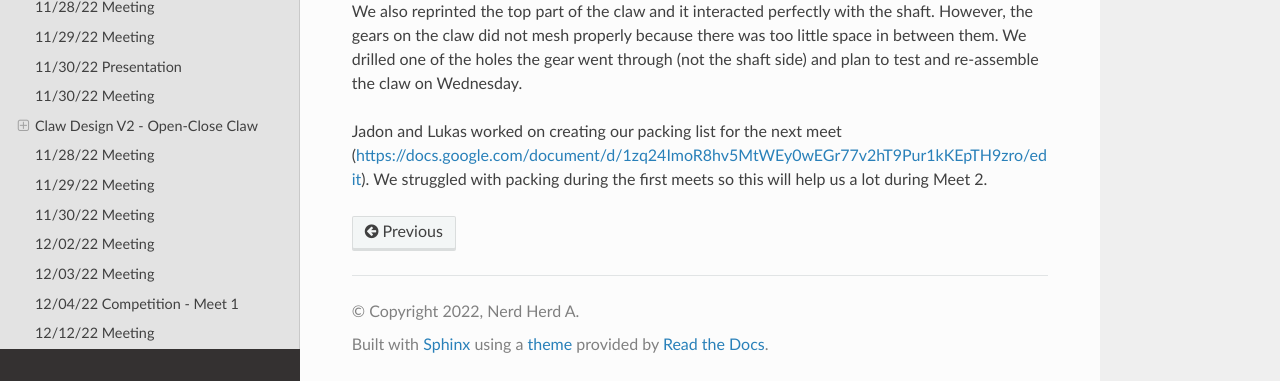
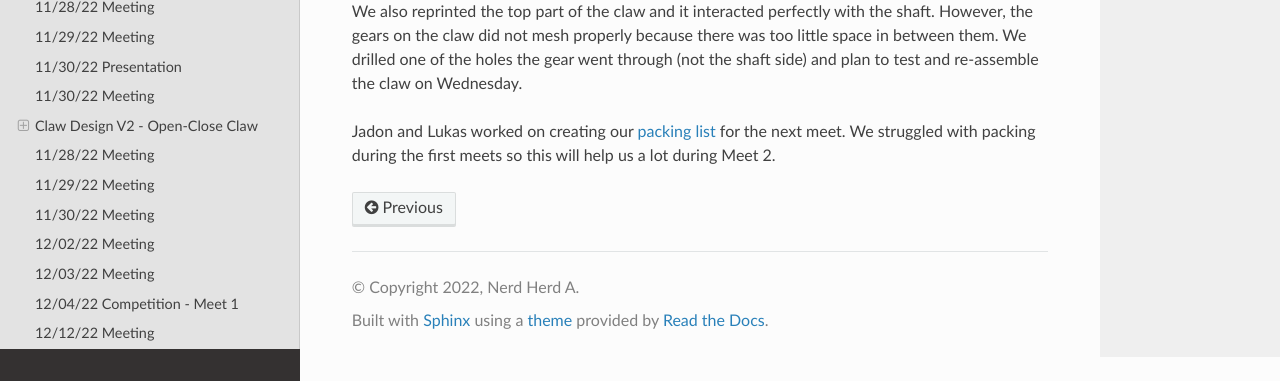
Before and after one commit to samanthac02/FTCDocumentation, a Sphinx documentation site: the page built from docs/source/meetingDocumentation.rst, in a window 1280 px wide and 900 px high, scrolled down 11123 px, cut to the strip 519-900 px from the top of the window. Built offline with Sphinx 7.4.7 and the Read the Docs theme 2.0.0, drawn with Linux system fonts in a browser that asks for light colours; some of the changed lines change nothing that is shown.

Commit message:
Update meetingDocumentation.rst

```diff
--- a/docs/source/meetingDocumentation.rst
+++ b/docs/source/meetingDocumentation.rst
@@ -415,4 +415,6 @@
 
 We also reprinted the top part of the claw and it interacted perfectly with the shaft. However, the gears on the claw did not mesh properly because there was too little space in between them. We drilled one of the holes the gear went through (not the shaft side) and plan to test and re-assemble the claw on Wednesday.
 
-Jadon and Lukas worked on creating our packing list for the next meet (https://docs.google.com/document/d/1zq24ImoR8hv5MtWEy0wEGr77v2hT9Pur1kKEpTH9zro/edit). We struggled with packing during the first meets so this will help us a lot during Meet 2.
+Jadon and Lukas worked on creating our `packing list`_ for the next meet. We struggled with packing during the first meets so this will help us a lot during Meet 2.
+
+.. _packing list: https://docs.google.com/document/d/1zq24ImoR8hv5MtWEy0wEGr77v2hT9Pur1kKEpTH9zro/edit
```
